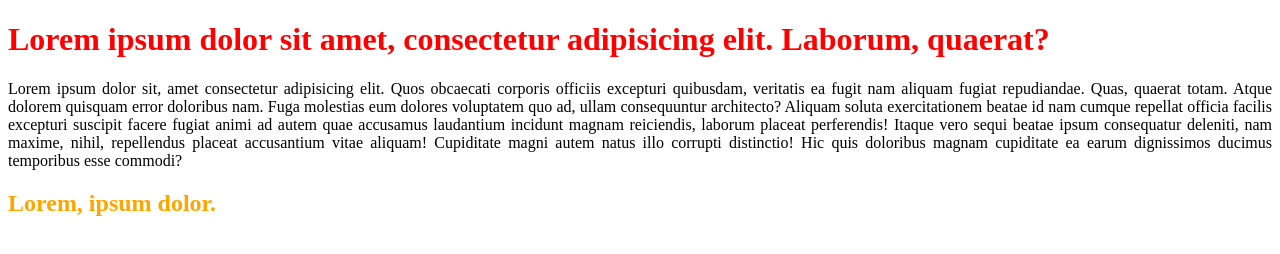
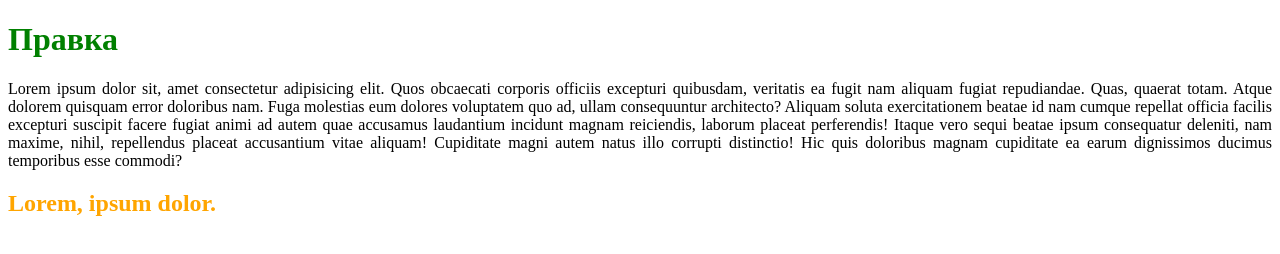
Before and after one commit to TihoH/my-repo-2, a plain HTML site: page index.html in a window 1280 px wide. Drawn offline with Linux system fonts and the light colour scheme.

Commit message:
my-repo2-save2-fix2

```diff
--- a/assets/style.css
+++ b/assets/style.css
@@ -1,5 +1,5 @@
 h1{
-    color: red;
+    color: green;
 }
 
 p{
--- a/index.html
+++ b/index.html
@@ -8,7 +8,7 @@
     <link rel="stylesheet" href="./assets/style.css">
 </head>
 <body>
-    <h1>Lorem ipsum dolor sit amet, consectetur adipisicing elit. Laborum, quaerat?</h1>
+    <h1>Правка</h1>
     <p>
         Lorem ipsum dolor sit, amet consectetur adipisicing elit. Quos obcaecati corporis officiis excepturi quibusdam, veritatis ea fugit nam aliquam fugiat repudiandae. Quas, quaerat totam. Atque dolorem quisquam error doloribus nam. Fuga molestias eum dolores voluptatem quo ad, ullam consequuntur architecto? Aliquam soluta exercitationem beatae id nam cumque repellat officia facilis excepturi suscipit facere fugiat animi ad autem quae accusamus laudantium incidunt magnam reiciendis, laborum placeat perferendis! Itaque vero sequi beatae ipsum consequatur deleniti, nam maxime, nihil, repellendus placeat accusantium vitae aliquam! Cupiditate magni autem natus illo corrupti distinctio! Hic quis doloribus magnam cupiditate ea earum dignissimos ducimus temporibus esse commodi?
     </p>
```
